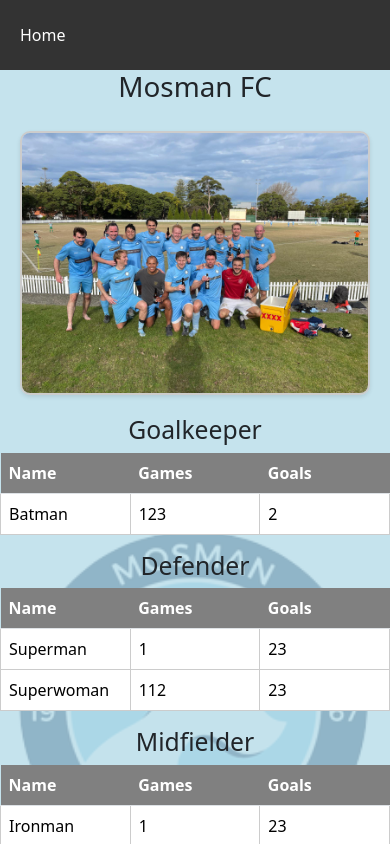
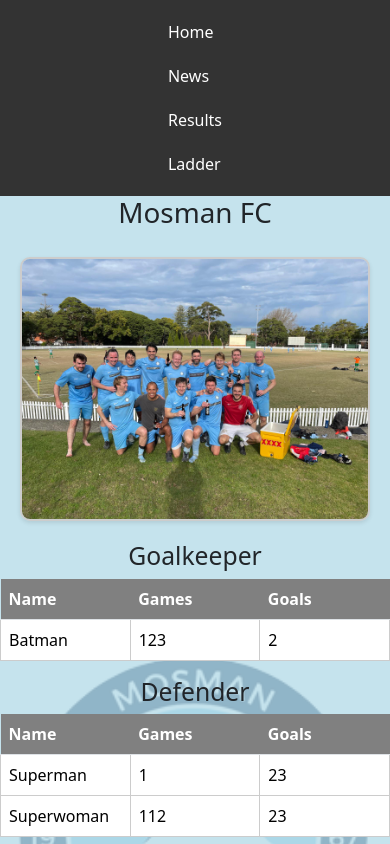
Before and after one commit to julian-petrich/amplify-react, a React (Create React App) app: page / in a window 390 px wide. Shown: the top 844 px of the page. Built offline with nearby package versions, Linux system fonts and the light colour scheme.

Commit message:
adjusted navbar

```diff
--- a/src/routes/NavBar.css
+++ b/src/routes/NavBar.css
@@ -1,64 +1,36 @@
+/* NavBar Styles */
 .navbar {
     background-color: #333;
-    color: #fff;
+    padding: 10px;
     width: 100%;
-    top: 0; /* Stick it to the top */
-    background-color: #333;
-    color: #fff;
-    z-index: 999;
+    justify-content: center;
   }
 
   .navbar-container {
+    list-style: none;
+    margin: 0;
+    padding: 0;
     display: flex;
-    justify-content: center;
-    align-items: center;
-    padding: 10px;
   }
 
-  .navbar a {
+  .navbar-container li {
+    display: inline-block;
+    margin: 0 10px;
+  }
+
+  .navbar-container li a {
     color: #fff;
     text-decoration: none;
-    padding: 5px 10px;
+    padding: 8px 16px;
   }
 
-  .navbar a:hover {
-    background-color: #555;
+  /* Responsive Styles */
+  @media screen and (max-width: 768px) {
+    .navbar-container {
+      flex-direction: column;
+    }
+
+    .navbar-container li {
+      margin: 10px 0;
+    }
   }
-
-  /* Dropdown styles */
-  .dropdown {
-    position: relative;
-    display: inline-block;
-  }
-
-  .dropbtn {
-    background-color: #333;
-    color: white;
-    padding: 5px 10px;
-    border: none;
-    cursor: pointer;
-  }
-
-  .dropdown-content {
-    display: none;
-    position: absolute;
-    background-color: #f9f9f9;
-    min-width: 160px;
-    box-shadow: 0px 8px 16px 0px rgba(0,0,0,0.2);
-    z-index: 1;
-  }
-
-  .dropdown-content a {
-    color: black;
-    padding: 12px 16px;
-    text-decoration: none;
-    display: block;
-  }
-
-  .dropdown-content a:hover {
-    background-color: #f1f1f1;
-  }
-
-  .dropdown:hover .dropdown-content {
-    display: block;
-  }
--- a/src/routes/NavBar.js
+++ b/src/routes/NavBar.js
@@ -1,17 +1,19 @@
-import React, { Component } from 'react';
+import React from 'react';
 import { Link } from 'react-router-dom';
 import './NavBar.css'; // Create a separate CSS file for the navbar if needed
 
-class NavBar extends Component {
-    render() {
-        return(
-            <nav className="navbar">
-                <div className="navbar-container">
-                    <Link to="https://google.com">Home</Link>
-                </div>
-            </nav>
-        )
-    };
-}
+const NavBar = () => {
+  return (
+    <nav className="navbar">
+      <ul className="navbar-container">
+        <li><Link to="/">Home</Link></li>
+        <li><Link to="/">News</Link></li>
+        <li><Link to="/">Results</Link></li>
+        <li><Link to="/">Ladder</Link></li>
+        {/* Add other links for navigation */}
+      </ul>
+    </nav>
+  );
+};
 
 export default NavBar;
```
Also changed, not shown: src/index.js (+0 -18 lines).
